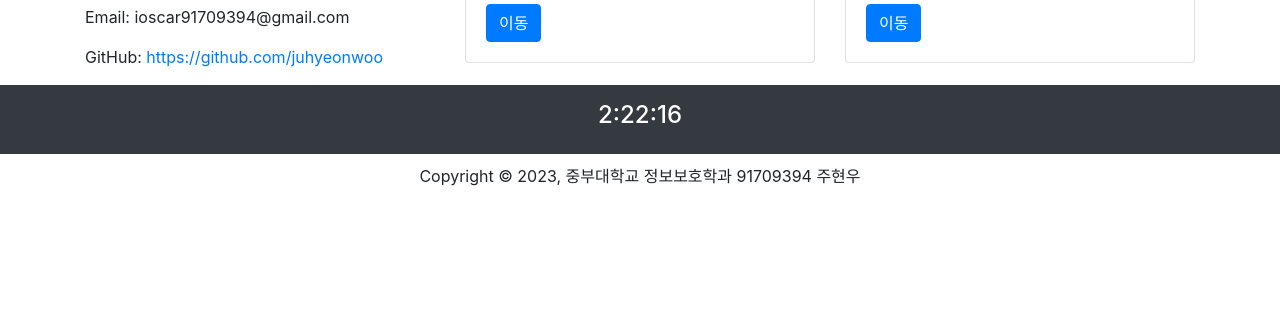
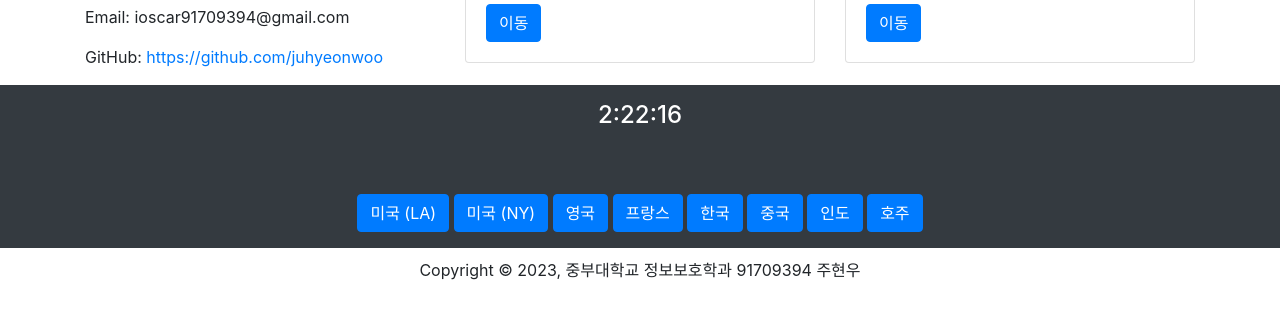
Before and after one commit to juhyeonwoo/jhwteam, a plain HTML site: page index.html in a window 1280 px wide. Shown: the part 371-690 px from the top of the page. Drawn offline with nearby package versions, Linux system fonts and the light colour scheme.

Commit message:
Update index.html

```diff
--- a/index.html
+++ b/index.html
@@ -86,6 +86,24 @@
     <script src="https://ajax.googleapis.com/ajax/libs/jquery/3.5.1/jquery.min.js"></script>
 <script src="https://cdnjs.cloudflare.com/ajax/libs/popper.js/1.16.0/umd/popper.min.js"></script>
 <script src="https://maxcdn.bootstrapcdn.com/bootstrap/4.5.2/js/bootstrap.min.js"></script>
+<div class="container-fluid bg-dark text-white py-3">
+  <div class="row">
+    <div class="col-md-12">
+      <h4 class="text-center" id="clock"></h4>
+      <div class="text-center">
+        <button class="btn btn-primary mt-3" onclick="updateClockByTimeZone(-8)">미국 (LA)</button>
+        <button class="btn btn-primary mt-3" onclick="updateClockByTimeZone(-5)">미국 (NY)</button>
+        <button class="btn btn-primary mt-3" onclick="updateClockByTimeZone(1)">영국</button>
+        <button class="btn btn-primary mt-3" onclick="updateClockByTimeZone(2)">프랑스</button>
+        <button class="btn btn-primary mt-3" onclick="updateClockByTimeZone(9)">한국</button>
+        <button class="btn btn-primary mt-3" onclick="updateClockByTimeZone(8)">중국</button>
+        <button class="btn btn-primary mt-3" onclick="updateClockByTimeZone(5.5)">인도</button>
+        <button class="btn btn-primary mt-3" onclick="updateClockByTimeZone(10)">호주</button>
+      </div>
+    </div>
+  </div>
+</div>
+
 <script>
   function updateClock() {
     var now = new Date();
@@ -96,10 +114,23 @@
     $('#clock').text(timeString);
   }
 
+  function updateClockByTimeZone(timezoneOffset) {
+    var now = new Date();
+    var currentUtcTimestamp = now.getTime() + (now.getTimezoneOffset() * 60000);
+    var targetTimezoneTimestamp = currentUtcTimestamp + (timezoneOffset * 3600000);
+    var targetTimezoneDate = new Date(targetTimezoneTimestamp);
+    var hours = targetTimezoneDate.getHours();
+    var minutes = targetTimezoneDate.getMinutes();
+    var seconds = targetTimezoneDate.getSeconds();
+    var timeString = hours + ':' + minutes + ':' + seconds;
+    $('#clock').text(timeString);
+  }
+
   $(document).ready(function() {
     setInterval(updateClock, 1000);
   });
 </script>
+
 
 <footer style="display: flex; justify-content: center; margin-top: 10px; margin-bottom: 10px;">
   <p>Copyright &copy; 2023, 중부대학교 정보보호학과 91709394 주현우</p>
```
